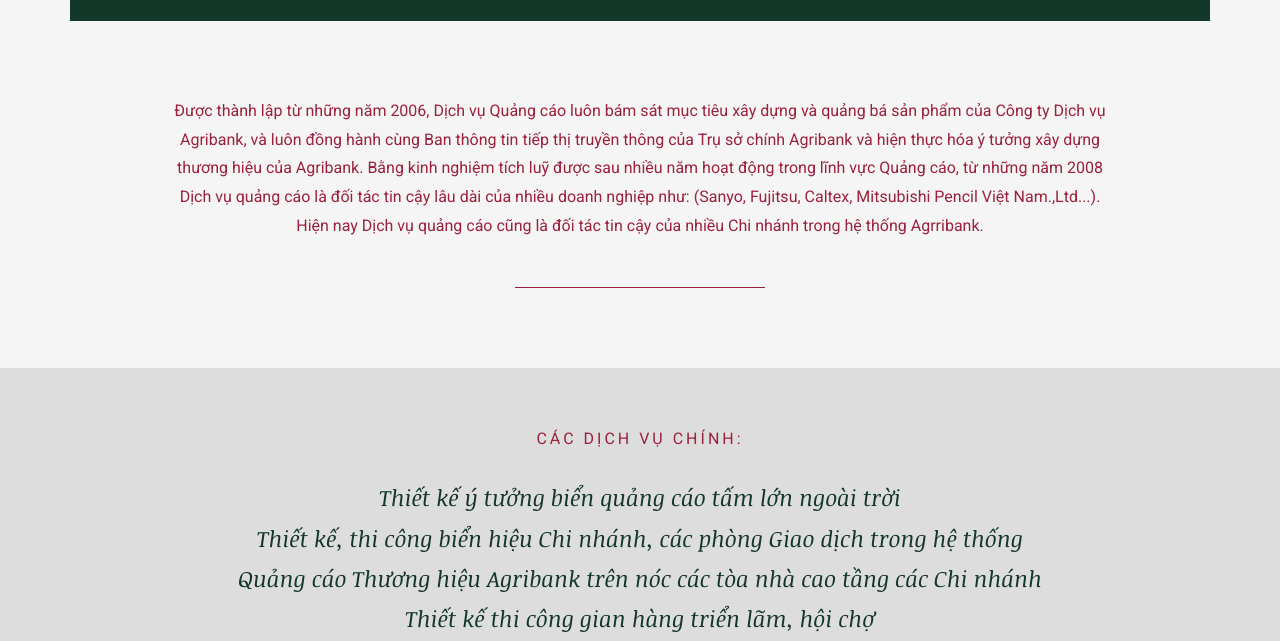
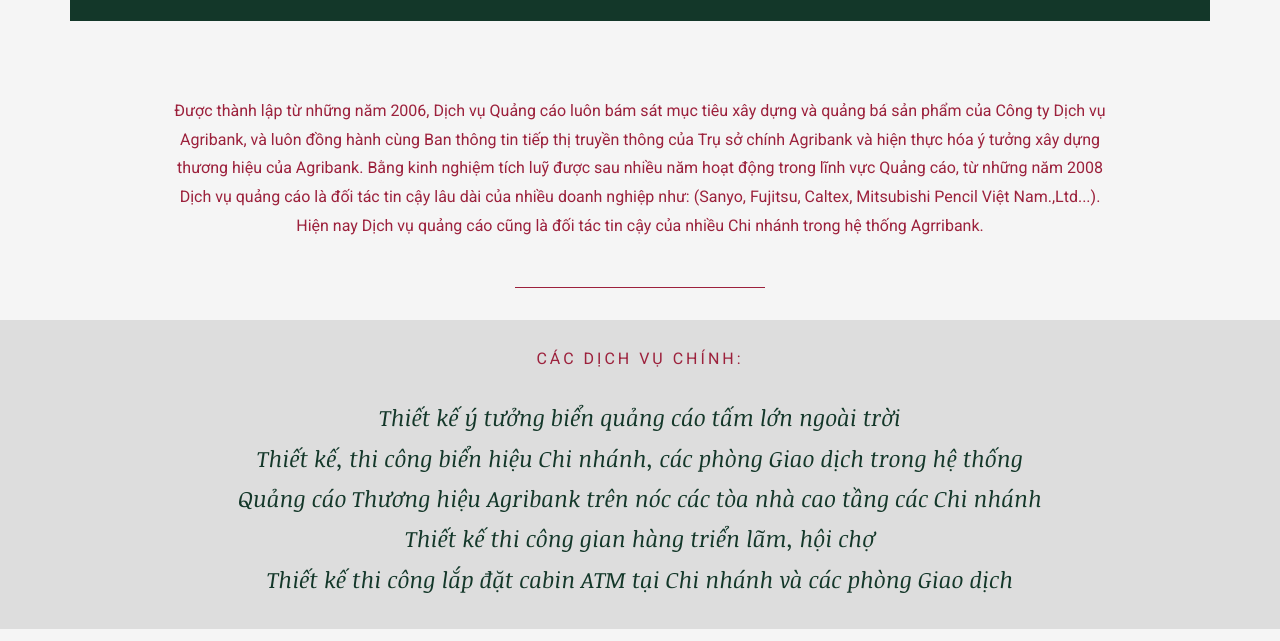
Before and after one commit to dvagribank/dvagribank.github.io, a Jekyll site: the page built from dv_pages/dv_03_quangcao.html, in a window 1280 px wide. Shown: the part 372-1013 px from the top of the page. Built offline with Jekyll 4.4.1, drawn with Linux system fonts in a browser that asks for light colours; nearby versions of some CDN libraries; some web fonts are replaced; grey boxes are pictures that could not be loaded.

Commit message:
sua khoang cach

```diff
--- a/css/main.scss
+++ b/css/main.scss
@@ -245,8 +245,8 @@
 }
 .section_profit {
     background: #ddd;
-    padding: 3em 0;
-    margin: 5em 0;
+    padding: 1em 0;
+    margin: 2em 0;
 }
 
 
```
